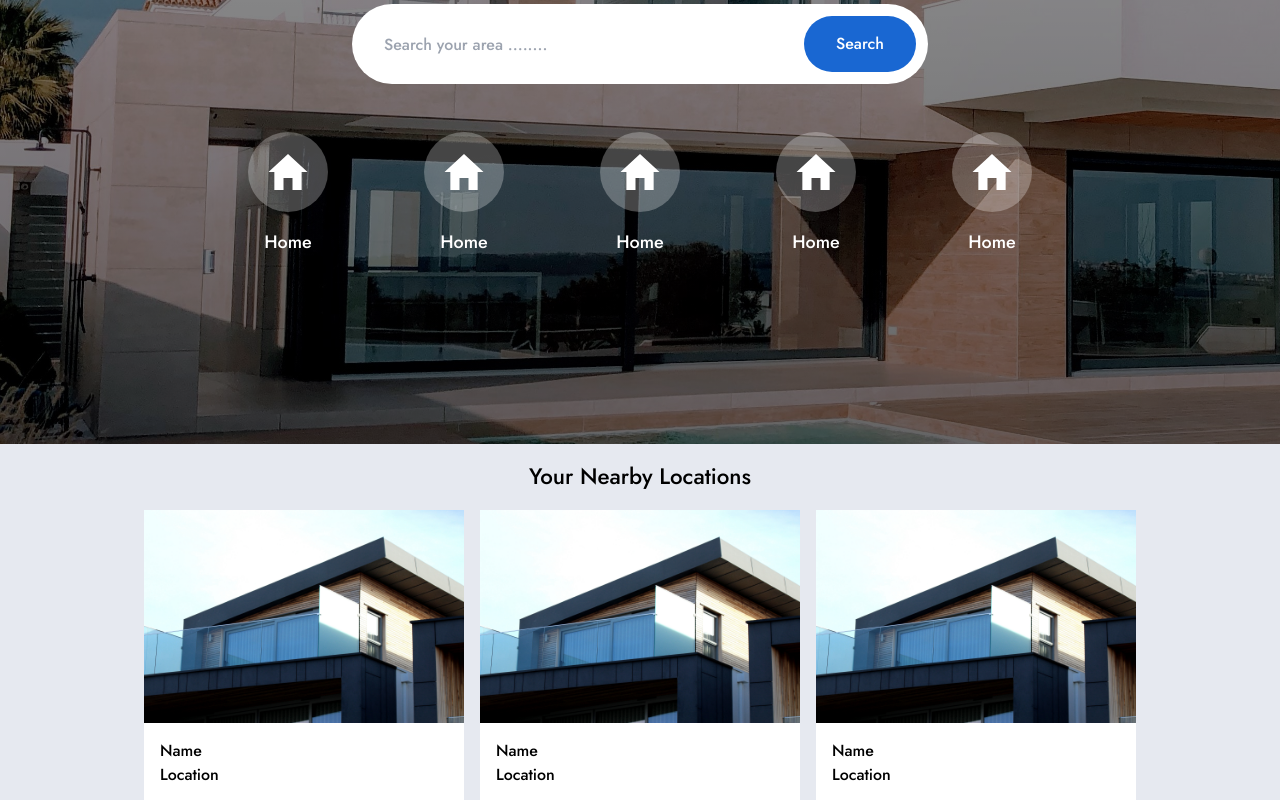
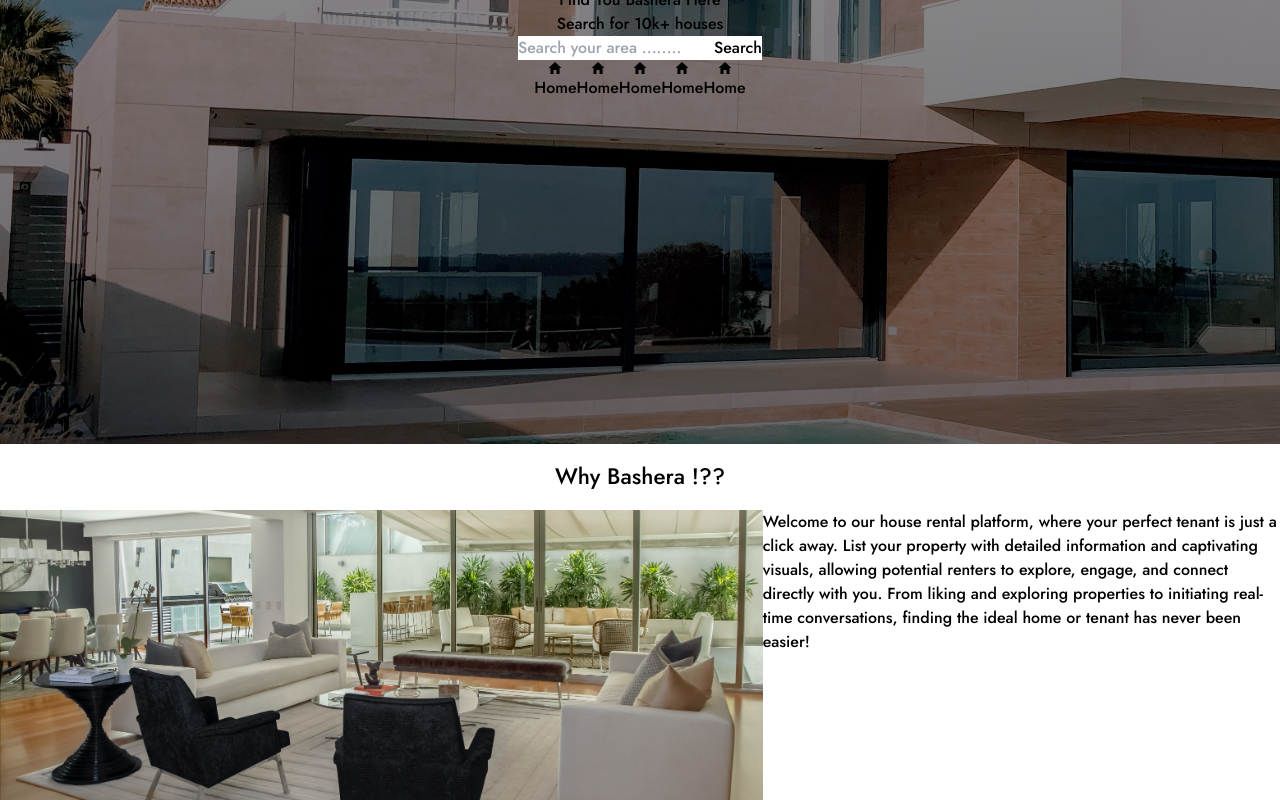
Before and after one commit to the-bipu/bashera-rentals-nextjs, a Next.js app in the folder frontend/: page / in a window 1280 px wide. Shown: the part 380-1180 px from the top of the page. Built offline with nearby package versions, Linux system fonts and the light colour scheme.

Commit message:
Update Home.tsx

```diff
--- a/frontend/pages/Home.tsx
+++ b/frontend/pages/Home.tsx
@@ -1,100 +1,16 @@
+import AboutSection from '@/common/components/AboutSection/AboutSection';
+import HomeSection from '@/common/components/HomeSection/HomeSection';
+import NearbyLocation from '@/common/components/NearbyLocation/NearbyLocation';
 import React from 'react'
-
-import { IoMdHome } from "react-icons/io";
 
 export default function Home() {
   return (
     <div className='bg-white'>
-        <div id='home-head' className='w-full h-full flex flex-col items-center justify-center p-16' >
-          <div className='text-white text-5xl mb-12'>Find You Bashera Here</div>
-          <div className='text-white text-lg mb-12'>Search for 10k+ houses</div>
+        <HomeSection />
 
-          <div className='bg-white rounded-full md:w-2/4 w-4/5 h-20 p-3 flex flex-row justify-between pl-8'>
-              <input type="text" placeholder='Search your area ........' className='w-full h-full outline-none' />
-              <button className='w-auto h-full bg-[#1967d2] text-white rounded-full px-8'>Search</button>
-          </div>
+        <AboutSection />
 
-          <div className='mt-12 flex flex-row gap-28'>
-
-            <div className='w-16 h-auto flex flex-col items-center justify-center'>
-              <div className='p-2 bg-[#FFFFFF45] hover:bg-white w-20 h-20 rounded-full flex items-center justify-center'>
-                <IoMdHome className='w-full h-auto mx-2 text-white hover:text-[#1967d2]' />
-              </div>
-              <p className='text-white h-auto mt-4 text-lg'>Home</p>
-            </div>
-
-            <div className='w-16 h-auto flex flex-col items-center justify-center'>
-              <div className='p-2 bg-[#FFFFFF45] w-20 h-20 rounded-full flex items-center justify-center'>
-                <IoMdHome className='w-full h-auto mx-2 text-white' />
-              </div>
-              <p className='text-white h-auto mt-4 text-lg'>Home</p>
-            </div>
-
-            <div className='w-16 h-auto flex flex-col items-center justify-center'>
-              <div className='p-2 bg-[#FFFFFF45] w-20 h-20 rounded-full flex items-center justify-center'>
-                <IoMdHome className='w-full h-auto mx-2 text-white' />
-              </div>
-              <p className='text-white h-auto mt-4 text-lg'>Home</p>
-            </div>
-
-            <div className='w-16 h-auto flex flex-col items-center justify-center'>
-              <div className='p-2 bg-[#FFFFFF45] w-20 h-20 rounded-full flex items-center justify-center'>
-                <IoMdHome className='w-full h-auto mx-2 text-white' />
-              </div>
-              <p className='text-white h-auto mt-4 text-lg'>Home</p>
-            </div>
-
-            <div className='w-16 h-auto flex flex-col items-center justify-center'>
-              <div className='p-2 bg-[#FFFFFF45] w-20 h-20 rounded-full flex items-center justify-center'>
-                <IoMdHome className='w-full h-auto mx-2 text-white' />
-              </div>
-              <p className='text-white h-auto mt-4 text-lg'>Home</p>
-            </div>
-
-          </div>
-        </div>
-
-
-
-        <div className='flex flex-col w-full h-auto bg-[#e6e9f0]'>
-          <div className='text-center p-4 text-[1.4rem]'>Your Nearby Locations</div>
-          <div className='md:px-[5rem] px-[2rem] pt-0 pb-16 flex flex-wrap flex-row items-center justify-center gap-4'>
-
-            {/* First Card */}
-            <div className='bg-[#fff] flex flex-col items-start w-[320px]'>
-              <div>
-                <img src="/home-11.jpg" alt="Home Image" className='' />
-              </div>
-              <div className='p-4'>
-                <div>Name</div>
-                <div>Location</div>
-              </div>
-            </div>
-
-            {/* Second Card */}
-            <div className='bg-[#fff] flex flex-col items-start w-[320px]'>
-              <div>
-                <img src="/home-11.jpg" alt="Home Image" className='' />
-              </div>
-              <div className='p-4'>
-                <div>Name</div>
-                <div>Location</div>
-              </div>
-            </div>
-
-            {/* Third Card */}
-            <div className='bg-[#fff] flex flex-col items-start w-[320px]'>
-              <div>
-                <img src="/home-11.jpg" alt="Home Image" className='' />
-              </div>
-              <div className='p-4'>
-                <div>Name</div>
-                <div>Location</div>
-              </div>
-            </div>
-
-          </div>
-        </div>
+        <NearbyLocation />
     </div>
   )
 }
```
